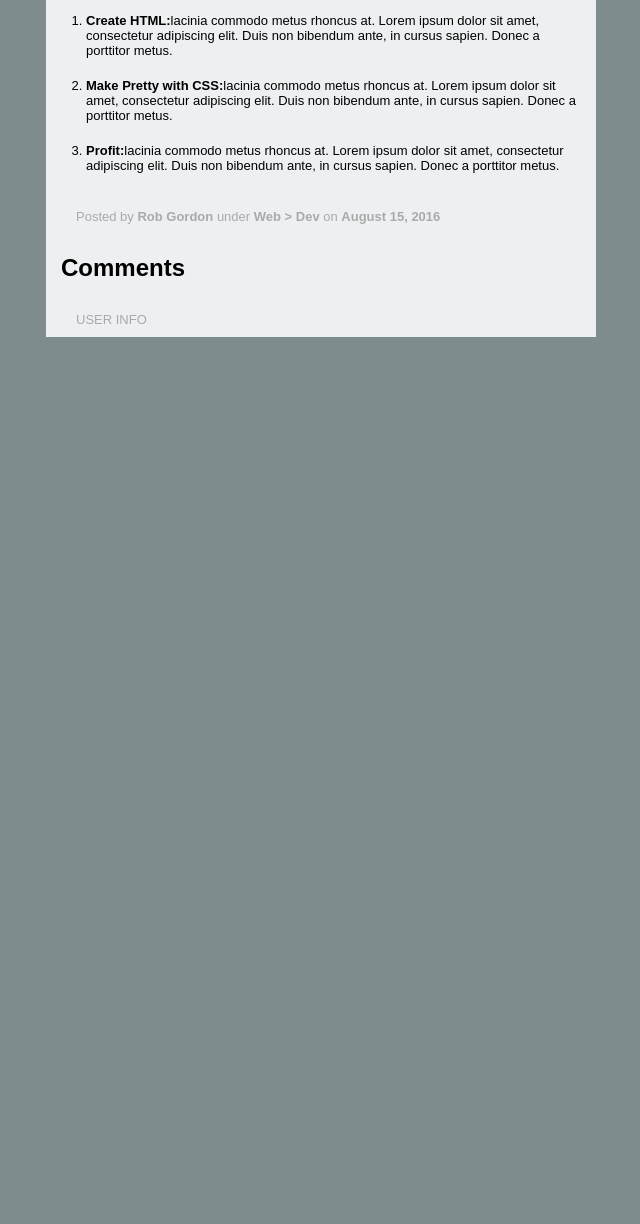
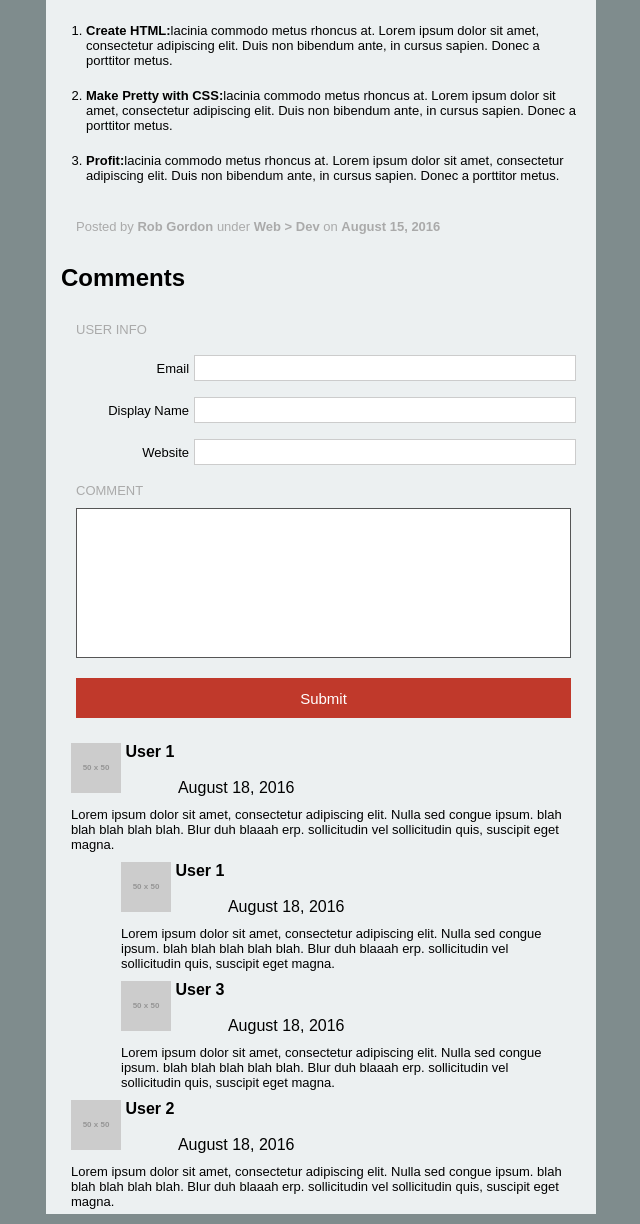
Before and after one commit to FlashGordon1775/lecture-notes, a plain HTML site: page week1/making-it-real/making-it-real.html in a window 1280 px wide. Shown: the part 1349-2573 px from the top of the page, without its empty margins (319-959 px from the left). Before the commit the page ends 1686 px from the top, so only its background shows below. Drawn offline with Linux system fonts and the light colour scheme; placeholder pictures from the web are drawn by us.

Commit message:
More progress on making it real

```diff
--- a/week1/making-it-real/main.css
+++ b/week1/making-it-real/main.css
@@ -1,7 +1,7 @@
 html {
     margin: 10px 0px;
     background-color: #7f8c8d;
-    margin: 0px 20px;;
+    /*margin: 0px 20px;*/
 }
 
 p {
@@ -150,3 +150,73 @@ button{
 .post-info {
     color: #aaa;
 }
+
+input[type=text] {
+    width: 75%;
+    padding: 12px 20px;
+    margin: 8px 0;
+    box-sizing: border-box;
+    border: 1px solid #555;
+    outline: none;
+}
+
+.form-group {
+    text-align: right;
+    margin: 0px 20px;
+}
+
+.form-group label {
+    font-size: 13px;
+    display: inline-block;
+    vertical-align: middle;
+}
+
+.form-group input {
+    height: 25px;
+    display: inline-block;
+    vertical-align: middle;
+    border-color: #ccc;
+}
+
+.comment-box #comment{
+    text-align: center;
+    width: 90%;
+    margin: 0px 30px 0px 30px;
+    height: 150px;
+}
+
+input[type="submit"]{
+    font-size: 15px;
+    color: white;
+    background-color: #c0392b;
+    border: none;
+    margin: 20px 30px 20px 30px;
+    width: 90%;
+    height: 40px;
+}
+.com-text, .user-pic {
+    vertical-align: top;
+    display: inline-block;
+    /*overflow: hidden;*/
+    padding: 5px 5px;
+    margin: 0px 20px;
+}
+
+.com-text p {
+    padding: 0px;
+}
+
+
+.user-pic {
+    float: left;
+}
+
+.user{
+    vertical-align: top;
+    text-justify: left;
+}
+
+.nested{
+    width: 90%;
+    margin: 0px 0px 0px 50px;
+}
--- a/week1/making-it-real/making-it-real.html
+++ b/week1/making-it-real/making-it-real.html
@@ -60,7 +60,71 @@
                 </ol>
                 <p class="post-info">Posted by <span class="bold">Rob Gordon</span> under <span class="bold">Web > Dev</span> on <span class="bold">August 15, 2016</span></p>
             <div class="comments"><h2>Comments</h2></div>
-                <p class="post-info">USER INFO</p>
-        </div>
+                <form><p class="post-info">USER INFO</p>
+                    <div class="form-group">
+                        <label for="email">Email</label>
+                        <input type="text" id="email" name="email">
+                    </div>
+                    <div class="form-group">
+                        <label for="displayName">Display Name</label>
+                        <input type="text" id="displayName" name="displayName">
+                    </div>
+                    <div class="form-group">
+                        <label for="website">Website</label>
+                        <input type="text" id="website" name="website">
+                    </div>
+                </form>
+                <p class="post-info">COMMENT</p>
+            <form class="comment-box">
+                    <input type="text" id="comment" name="comment">
+                    <input type="submit">
+            </form>
+             <div>
+                 <div>
+				    <div class="user-pic">
+					    <img src="http://placehold.it/50x50">
+                        <strong class="user">User 1</strong>
+                        <time class="time">August 18, 2016</time>
+				    </div>
+				    <div class="com-text">
+					    <p>Lorem ipsum dolor sit amet, consectetur adipiscing elit. Nulla sed congue ipsum.
+                            blah blah blah blah blah. Blur duh blaaah erp. sollicitudin vel sollicitudin quis, suscipit eget magna.</p>
+				    </div>
+                 </div>
+					<div class="nested">
+						<div class="user-pic">
+							<img src="http://placehold.it/50x50">
+                            <strong class="user">User 1</strong>
+							<time class="time">August 18, 2016</time>
+						</div>
+						<div class="com-text">
+							<p>Lorem ipsum dolor sit amet, consectetur adipiscing elit. Nulla sed congue ipsum.
+                                blah blah blah blah blah. Blur duh blaaah erp. sollicitudin vel sollicitudin quis, suscipit eget magna.</p>
+						</div>
+					</div>
+                    <div class="nested">
+						<div class="user-pic">
+							<img src="http://placehold.it/50x50">
+                            <strong class="user">User 3</strong>
+							<time class="time">August 18, 2016</time>
+						</div>
+						<div class="com-text">
+							<p>Lorem ipsum dolor sit amet, consectetur adipiscing elit. Nulla sed congue ipsum.
+                                blah blah blah blah blah. Blur duh blaaah erp. sollicitudin vel sollicitudin quis, suscipit eget magna.</p>
+						</div>
+					</div>
+                               <div>
+						    	<div class="user-pic">
+							    	<img src="http://placehold.it/50x50">
+                                    <strong class="user">User 2</strong>
+							    	<time class="time">August 18, 2016</time>
+							    </div>
+						    	<div class="com-text">
+							    	<p>Lorem ipsum dolor sit amet, consectetur adipiscing elit. Nulla sed congue ipsum.
+                                        blah blah blah blah blah. Blur duh blaaah erp. sollicitudin vel sollicitudin quis, suscipit eget magna.</p>
+							    </div>
+							  </div>
+						</div>
+				    </div>
     </body>
 </html>
--- a/week2/function-practice-1/FP.js
+++ b/week2/function-practice-1/FP.js
@@ -47,8 +47,8 @@ function toArray(num1, num2, num3){
 toArray(1,2,3);
 
 ///////////////////////////////////////
-
-function startsWithA(word){
+//This function is not working!!!!!!!!!!!!
+/*function startsWithA(word){
     if(word[0] == "A" || "a"){
         return (true);
     }else{
@@ -56,6 +56,6 @@ function startsWithA(word){
     }
 }
 
-startsWithA();
+startsWithA();*/
 
 //////////////////////////////////////////
```
